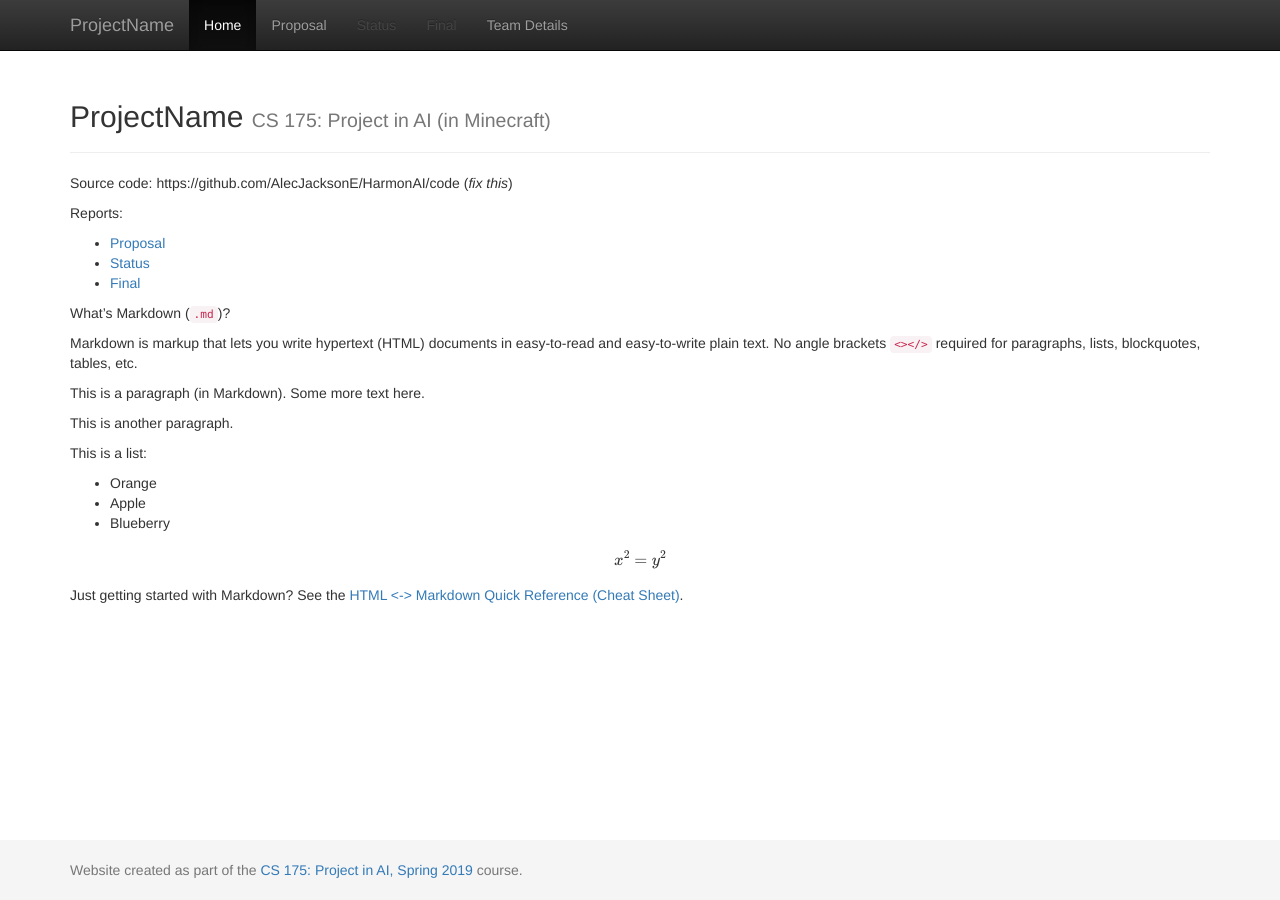
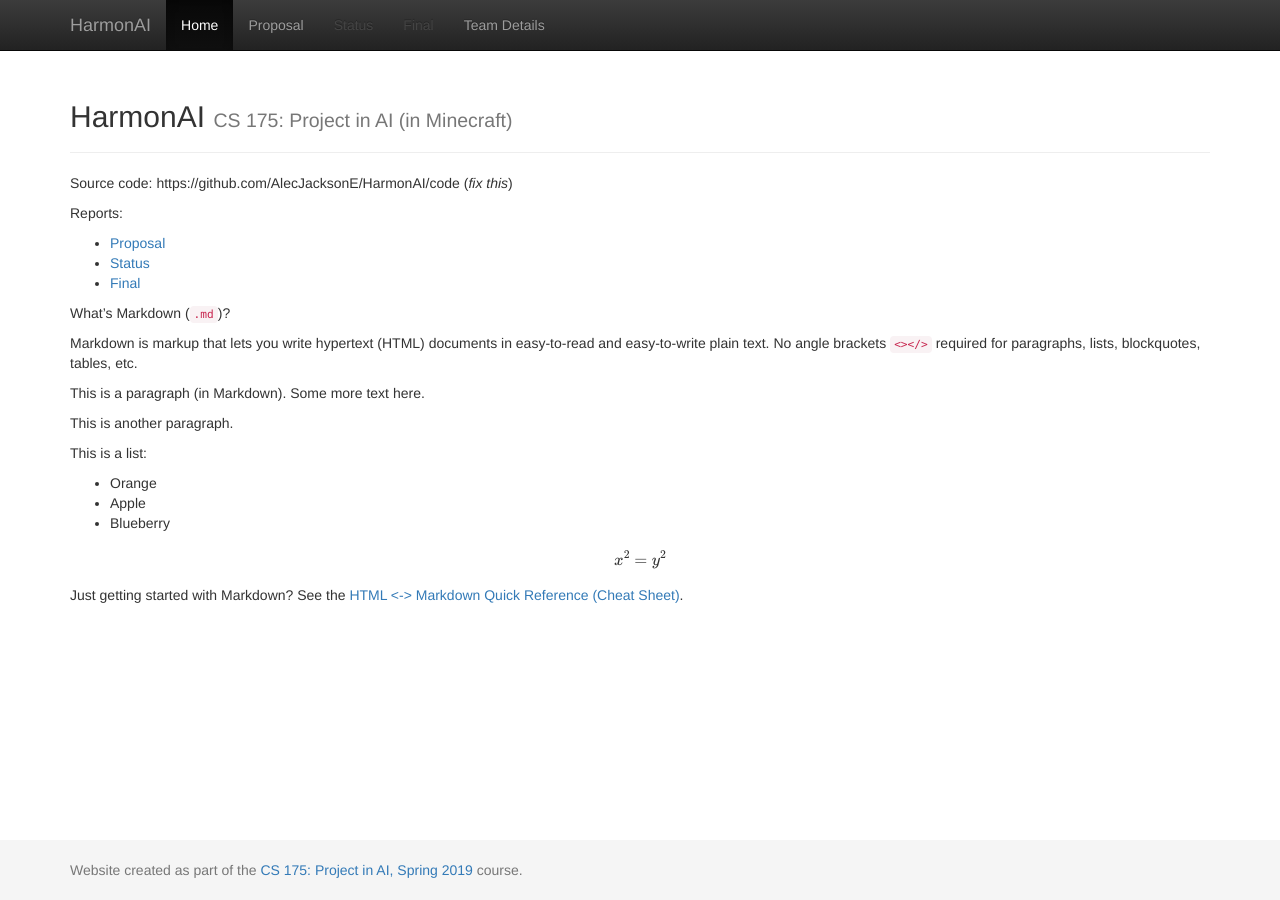
Before and after one commit to AlecJacksonE/HarmonAI, a Jekyll site: the page built from docs/index.md, in a window 1280 px wide. Built offline with Jekyll 4.4.1, drawn with Linux system fonts in a browser that asks for light colours; formulas are drawn with MathJax 3.

Commit message:
forgot to do this file

```diff
--- a/docs/_config.yml
+++ b/docs/_config.yml
@@ -1,7 +1,7 @@
 ###########
 # site.title
 
-title:    'ProjectName'
+title:    'HarmonAI'
 subtitle: 'CS 175: Project in AI (in Minecraft)'
 
 
```
